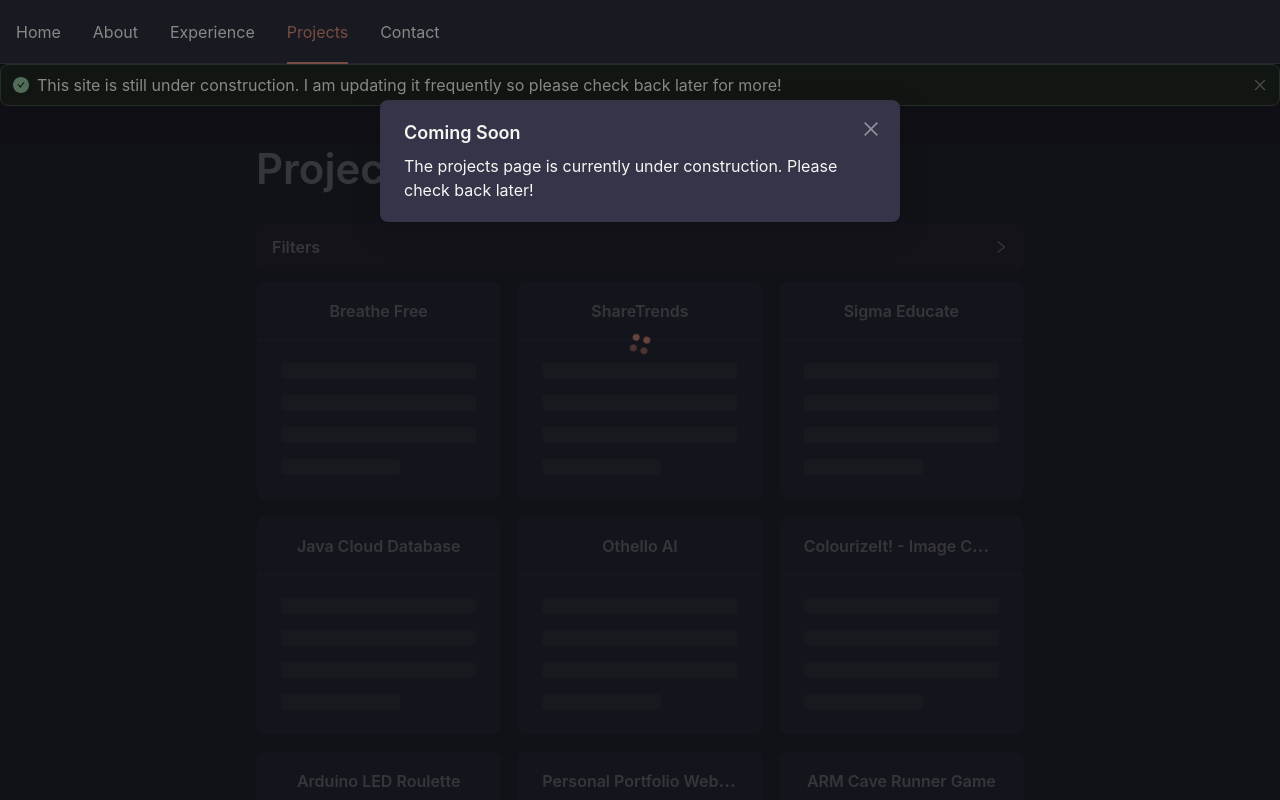
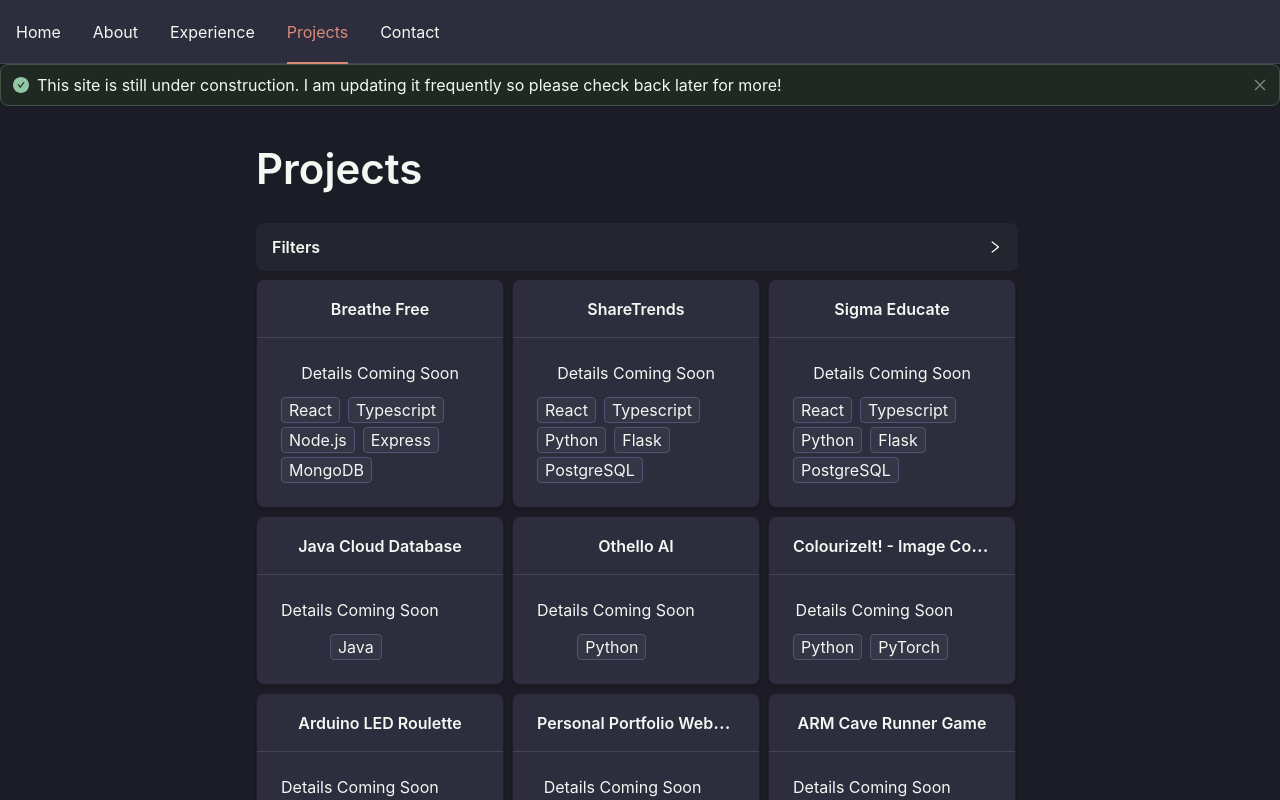
Before and after one commit to jaybihola/mysite, a React (Vite) app: page /projects in a window 1280 px wide. Shown: the top 800 px of the page. Built offline with nearby package versions, Linux system fonts and the light colour scheme.

Commit message:
work on project page

```diff
--- a/src/Components/CardModalList/CardModalList.tsx
+++ b/src/Components/CardModalList/CardModalList.tsx
@@ -31,26 +31,28 @@ export const CardModalList: React.FC<CardModalListProps> = ({
   const [modalTitle, setModalTitle] = useState<string>("");
   const [modalContent, setModalContent] = useState<string | ReactNode>("");
   const [modalFooter, setModalFooter] = useState<string | ReactNode>("");
+
+  const renderEntries = () => {
+    let columns: unknown[] = [];
+
+    entries.forEach((entry, index) => {
+      columns.push(renderCard(entry));
+    });
+
     return (
-    <>
-      <Modal
-        title={modalTitle}
-        open={showModal}
-        closable
-        footer={modalFooter}
-        onCancel={() => setShowModal(false)}
-        width={"40%"}
-      >
-        {modalContent}
-      </Modal>
-      <Space direction={"horizontal"} wrap size={"large"}>
-        <Row gutter={[16, 16]}>
-          {entries.map((entry, index) => {
+      <Row gutter={[8, 8]} style={{ width: `100%` }}>
+        {columns as any[]}
+      </Row>
+    );
+  };
+
+  const renderCard = (entry: CardModalListProps["entries"][0]) => {
     const skills = entry.skills?.map((skill) => {
       return {
         name: skill,
       };
     });
+
     return (
       <Col xs={24} sm={12} lg={8}>
         <S.StyledCard
@@ -60,6 +62,7 @@ export const CardModalList: React.FC<CardModalListProps> = ({
           headStyle={{ textAlign: "center" }}
           clickable={!entry.disabled && !!entry.showModal}
           loading={loading}
+          style={{ height: "100%", width: "100%" }}
         >
           <Space direction={"vertical"} align={"center"}>
             {entry.disabled && <Text>Details Coming Soon</Text>}
@@ -85,9 +88,26 @@ export const CardModalList: React.FC<CardModalListProps> = ({
         </S.StyledCard>
       </Col>
     );
-          })}
-        </Row>
-      </Space>
+  };
+
+  return (
+    <>
+      <Modal
+        title={modalTitle}
+        open={showModal}
+        closable
+        footer={modalFooter}
+        onCancel={() => setShowModal(false)}
+        width={"40%"}
+      >
+        {modalContent}
+      </Modal>
+      {renderEntries()}
+      {/*<Space direction={"horizontal"} size={"large"} style={{ width: `100%` }}>*/}
+      {/*<Row gutter={[8, 8]} style={{ width: `100%` }}>*/}
+
+      {/*</Row>*/}
+      {/*</Space>*/}
     </>
   );
 };
--- a/src/Components/Skills/Skills.tsx
+++ b/src/Components/Skills/Skills.tsx
@@ -13,6 +13,7 @@ export type skillType = {
 
 const StyledTag = styled(Tag)`
   transition: 0.1s;
+  margin-top: 4px;
   &:hover {
     //scale: 1.1;
     border: 1px solid ${colors.primary};
@@ -34,27 +35,28 @@ const StyledCheckableTag = styled(CheckableTag)`
 
 interface skillsProps {
   skills: skillType[];
-  skillClickHandler?: (skills: string[]) => void;
+  selectedSkills?: string[];
+  setSelectedSkills?: React.Dispatch<React.SetStateAction<string[]>>;
+  selectable?: boolean | ((skills: string[]) => void);
 }
 
 export const Skills: React.FC<skillsProps> = ({
   skills,
-  skillClickHandler,
+  selectable,
+  selectedSkills = [],
+  setSelectedSkills = () => {},
 }) => {
-  const [selectedSkills, setSelectedSkills] = React.useState<string[]>([]);
-
   const handleChange = (checked: boolean, skill: string) => {
     if (checked) {
       setSelectedSkills([...selectedSkills, skill]);
     } else {
       setSelectedSkills(selectedSkills.filter((s) => s !== skill));
     }
-    skillClickHandler && skillClickHandler(selectedSkills);
   };
 
   return (
     <>
-      {!skillClickHandler &&
+      {!selectable &&
         skills.map((skill) => {
           return (
             <StyledTag key={skill.name}>
@@ -74,7 +76,7 @@ export const Skills: React.FC<skillsProps> = ({
             </StyledTag>
           );
         })}
-      {skillClickHandler &&
+      {selectable &&
         skills.map((skill) => {
           return (
             <StyledCheckableTag
--- a/src/Pages/Projects/Projects.tsx
+++ b/src/Pages/Projects/Projects.tsx
@@ -1,6 +1,6 @@
-import React, { useEffect } from "react";
+import React, { useEffect, useState } from "react";
 import { CardModalList } from "../../Components/CardModalList";
-import { Collapse, Modal, Spin, Typography } from "antd";
+import { Button, Collapse, Modal, Spin, Typography } from "antd";
 import * as S from "./styles";
 import { entries, filterSkills } from "./helpers";
 import { useNavigate } from "react-router-dom";
@@ -11,11 +11,32 @@ const { Title, Text } = Typography;
 export const Projects: React.FC = () => {
   const showModal = false;
   const navigate = useNavigate();
+  const [filters, setFilters] = useState<string[]>([]);
+  const [orFilterType, setOrFilterType] = useState<boolean>(true);
+
+  const handleFilter = (filteredSkills: string[]) => {
+    if (filteredSkills.length === 0) {
+      return entries;
+    }
+
+    if (orFilterType)
+      return entries.filter((entry) => {
+        return entry.skills?.some((skill) => {
+          return filteredSkills.includes(skill);
+        });
+      });
+    else
+      return entries.filter((entry) => {
+        return filteredSkills.every((filter) => {
+          return entry?.skills?.includes(filter);
+        });
+      });
+  };
 
   return (
-    <Spin spinning={true}>
+    <Spin spinning={showModal}>
       <Modal
-        open={true}
+        open={showModal}
         closable={true}
         onCancel={() => navigate("/")}
         footer={null}
@@ -27,13 +48,31 @@ export const Projects: React.FC = () => {
       <S.ProjectsContainer direction={"vertical"}>
         <Title>Projects</Title>
 
-        <Collapse expandIconPosition={"right"} bordered={false}>
+        <Collapse
+          expandIconPosition={"right"}
+          bordered={false}
+          style={{ width: `calc(100% - 6px)` }}
+        >
           <Collapse.Panel key={"filters"} header={<Text strong>Filters</Text>}>
-            <Skills skills={filterSkills} skillClickHandler={console.log} />
+            <Button
+              onClick={() => setOrFilterType(!orFilterType)}
+              style={{ marginRight: 8 }}
+            >
+              Condition: {orFilterType ? "OR" : "AND"}
+            </Button>
+            <Button onClick={() => setFilters([])} style={{ marginRight: 8 }}>
+              Clear
+            </Button>
+            <Skills
+              skills={filterSkills}
+              selectedSkills={filters}
+              setSelectedSkills={setFilters}
+              selectable={true}
+            />
           </Collapse.Panel>
         </Collapse>
 
-        <CardModalList entries={entries} loading={true} />
+        <CardModalList entries={handleFilter(filters)} loading={false} />
       </S.ProjectsContainer>
     </Spin>
   );
```
Lines whose indentation alone changed are shown as unchanged.
